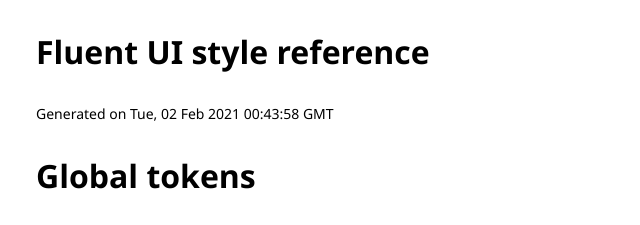
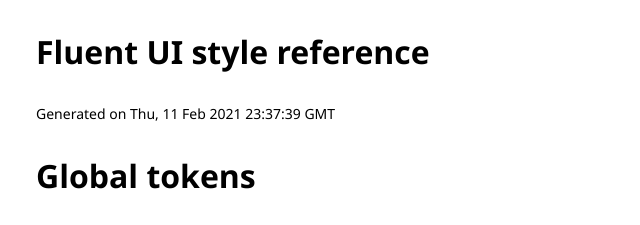
Before and after one commit to TravisSpomer/fluentui-token-repo-example, a plain HTML site: page index.html in a window 1280 px wide. Shown: the top 225 px of the page, 0-640 px from the left. Drawn offline with Linux system fonts and the light colour scheme.

Commit message:
deploy: 1cec27e62a7ec0c7a36143139b10a4bcdbe50076

```diff
--- a/index.html
+++ b/index.html
@@ -129,7 +129,7 @@
 
 <h1>Fluent UI style reference</h1>
 
-<p>Generated on <time datetime="2021-02-02T00:43:58.577Z">Tue, 02 Feb 2021 00:43:58 GMT</time></p>
+<p>Generated on <time datetime="2021-02-11T23:37:39.349Z">Thu, 11 Feb 2021 23:37:39 GMT</time></p>
 
 <h1>Global tokens</h1>
 
```
